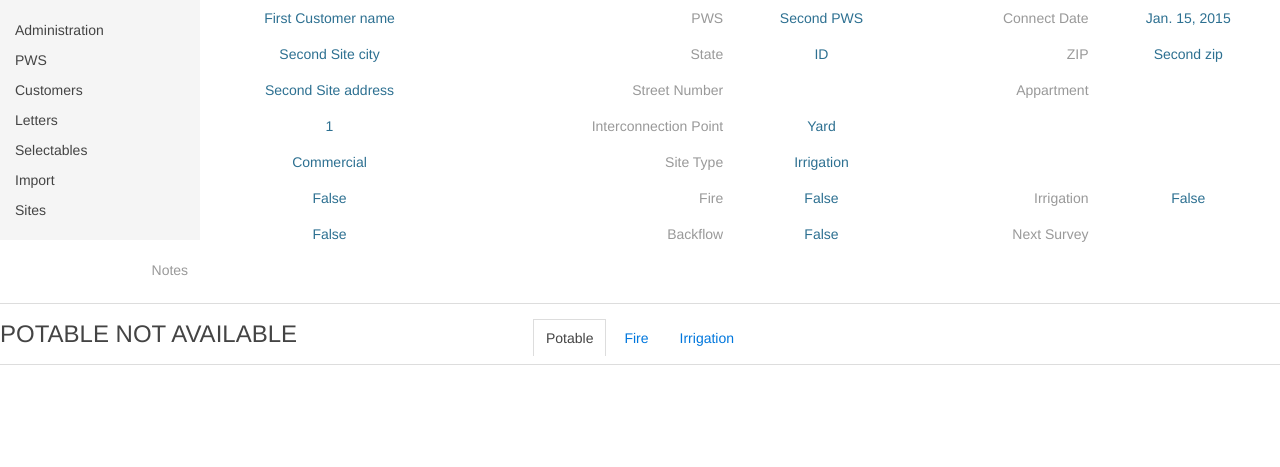
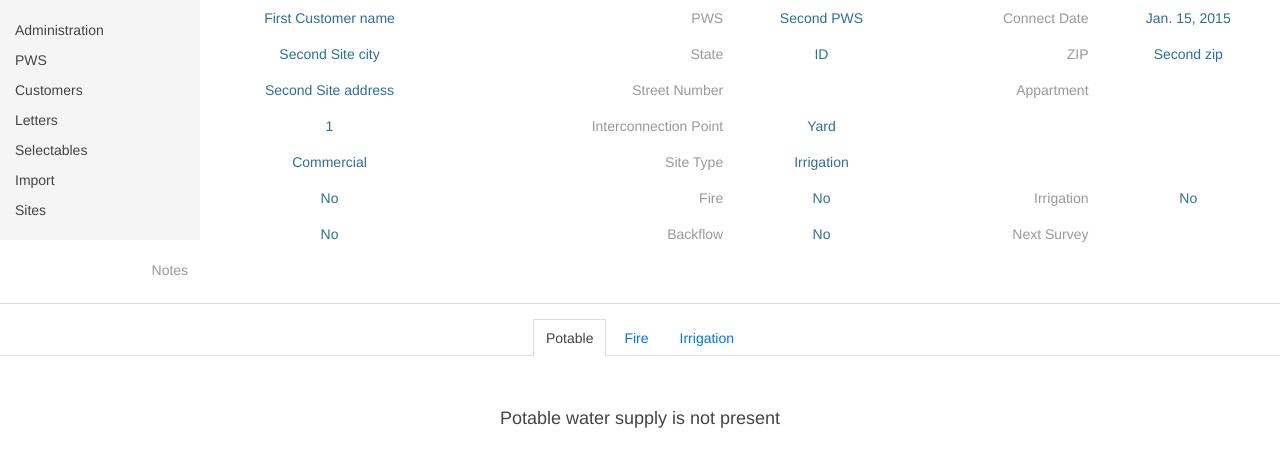
Before and after one commit to kairatomurbek2/garder, a Django app: page /site/1 in a window 1280 px wide. Shown: the part 40-507 px from the top of the page. Run offline with Django 3.2, Linux system fonts and the light colour scheme; a user stored in the database is signed in; data comes from the database, SQL or seed files in the repository; parts of the project's set-up code (start-up, migrations or seed data) failed here and were passed over.

Commit message:
#50 modified site details, added survey toggles

```diff
--- a/bigsurvey/webapp/templates/base.html
+++ b/bigsurvey/webapp/templates/base.html
@@ -6,7 +6,7 @@
 <head>
     <meta charset="UTF-8">
     {% block title %}
-        <title>{% trans "BFP" %}</title>
+        <title>{% trans "BFP Services" %}</title>
     {% endblock %}
     <link rel="stylesheet" href="{% static 'css/uikit.min.css' %}"/>
     <script src="{% static 'js/jquery.min.js' %}"></script>
--- a/bigsurvey/webapp/templates/site.html
+++ b/bigsurvey/webapp/templates/site.html
@@ -1,5 +1,6 @@
 {% extends "base.html" %}
 {% load i18n %}
+{% load boolean_yes_no %}
 {% load surveys_for_services %}
 {% block content %}
     <div id="site_detail">
@@ -43,17 +44,17 @@
             </tr>
             <tr>
                 <td class="uk-text-right uk-text-muted">{% trans "Potable" %}</td>
-                <td class="uk-text-center uk-text-primary">{{ site.potable_present }}</td>
+                <td class="uk-text-center uk-text-primary">{{ site.potable_present|yn }}</td>
                 <td class="uk-text-right uk-text-muted">{% trans "Fire" %}</td>
-                <td class="uk-text-center uk-text-primary">{{ site.fire_present }}</td>
+                <td class="uk-text-center uk-text-primary">{{ site.fire_present|yn }}</td>
                 <td class="uk-text-right uk-text-muted">{% trans "Irrigation" %}</td>
-                <td class="uk-text-center uk-text-primary">{{ site.irrigation_present }}</td>
+                <td class="uk-text-center uk-text-primary">{{ site.irrigation_present|yn }}</td>
             </tr>
             <tr>
                 <td class="uk-text-right uk-text-muted">{% trans "Due Install" %}</td>
-                <td class="uk-text-center uk-text-primary">{{ site.is_due_install }}</td>
+                <td class="uk-text-center uk-text-primary">{{ site.is_due_install|yn }}</td>
                 <td class="uk-text-right uk-text-muted">{% trans "Backflow" %}</td>
-                <td class="uk-text-center uk-text-primary">{{ site.is_backflow }}</td>
+                <td class="uk-text-center uk-text-primary">{{ site.is_backflow|yn }}</td>
                 <td class="uk-text-right uk-text-muted">{% trans "Next Survey" %}</td>
                 <td class="uk-text-center uk-text-primary">{{ site.next_survey_Date }}</td>
             </tr>
@@ -66,7 +67,7 @@
     </div>
     <hr>
     <div id="tab_control" class="uk-tab-center">
-        <ul class="uk-tab" data-uk-tab="" data-uk-switcher="{connect:'#services'}">
+        <ul class="uk-tab" data-uk-tab="{connect:'#services'}">
             <li class="uk-active">
                 <a href="#">{% trans "Potable" %}</a>
             </li>
@@ -77,13 +78,17 @@
                 <a href="#">{% trans "Irrigation" %}</a>
             </li>
         </ul>
-        <ul class="uk-switcher" id="services">
+    </div>
+    <div id="tab_content">
+        <ul class="uk-switcher uk-margin" id="services">
             <li>
                 <div id="potable_content">
                     {% if site.potable_present %}
                         {% include_surveys site 'potable' %}
                     {% else %}
-                        <h2>{% trans "POTABLE NOT AVAILABLE" %}</h2>
+                        <h3 class="uk-text-center uk-margin-large-top">
+                            {% trans "Potable water supply is not present" %}
+                        </h3>
                     {% endif %}
                 </div>
             </li>
@@ -92,7 +97,9 @@
                     {% if site.fire_present %}
                         {% include_surveys site 'fire' %}
                     {% else %}
-                        <h2>{% trans "FIRE NOT AVAILABLE" %}</h2>
+                        <h3 class="uk-text-center uk-margin-large-top">
+                            {% trans "Fire water supply is not present" %}
+                        </h3>
                     {% endif %}
                 </div>
             </li>
@@ -101,7 +108,9 @@
                     {% if site.irrigation_present %}
                         {% include_surveys site 'irrigation' %}
                     {% else %}
-                        <h2>{% trans "IRRIGATION NOT AVAILABLE" %}</h2>
+                        <h3 class="uk-text-center uk-margin-large-top">
+                            {% trans "Irrigation water supply is not present" %}
+                        </h3>
                     {% endif %}
                 </div>
             </li>
--- /dev/null
+++ b/bigsurvey/webapp/templatetags/boolean_yes_no.py
@@ -0,0 +1,12 @@
+from django import template
+from main.parameters import YESNO_CHOICES
+
+
+register = template.Library()
+
+
+@register.filter(name='yn')
+def bool_yn(bool_value):
+    for choice in YESNO_CHOICES:
+        if choice[0] == bool_value:
+            return choice[1]
--- a/bigsurvey/webapp/templatetags/surveys_for_services.py
+++ b/bigsurvey/webapp/templatetags/surveys_for_services.py
@@ -6,5 +6,5 @@
 
 @register.inclusion_tag('survey_list.html')
 def include_surveys(site, service_type):
-    service = site.services.filter(service_type__service_type=service_type)
-    return {'surveys': service.surveys}
+    service = site.services.filter(service_type__service_type=service_type)[0]
+    return {'surveys': service.surveys.all()}
--- a/bigsurvey/webapp/templatetags/user_in_group.py
+++ /dev/null
@@ -1,12 +0,0 @@
-from django import template
-from django.contrib.auth.models import Group
-
-register = template.Library()
-
-
-@register.filter(name='has_group')
-def has_group(user, group_name):
-    group = Group.objects.get(name=group_name)
-    if group in user.groups.all():
-        return True
-    return False
--- a/requirements.txt
+++ b/requirements.txt
@@ -4,21 +4,20 @@
 South==1.0.2
 argparse==1.2.1
 django-extensions==1.4.9
+django-filter==0.9.1
 ecdsa==0.11
 extras==0.0.3
 fuzzywuzzy==0.4.0
 lettuce==0.2.20
-selenium==2.44.0
 mock==1.0.1
 nose==1.3.4
 paramiko==1.15.2
 pycrypto==2.6.1
 python-mimeparse==0.1.4
 python-subunit==1.0.0
+selenium==2.44.0
 six==1.9.0
 sure==1.2.9
 testtools==1.5.0
 unittest2==0.8.0
 wsgiref==0.1.2
-django-filter==0.9.1
-python-Levenshtein==0.12.0
```
Also changed, not shown: bigsurvey/webapp/templates/site_list.html (+9 -6 lines), bigsurvey/webapp/templates/survey_list.html (+24 -0 lines).
